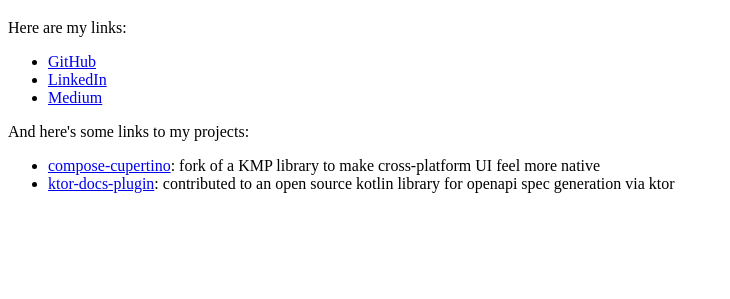
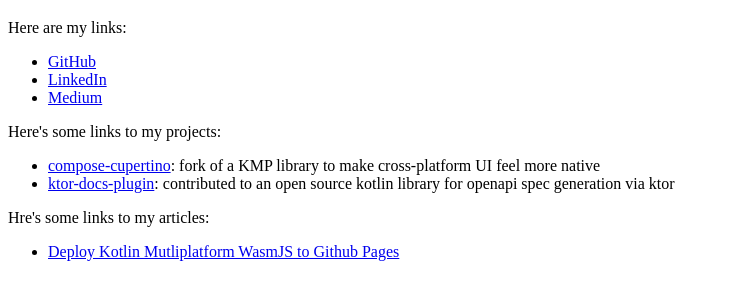
Before and after one commit to slanos/scottlanoue-site, a plain HTML site: page index.html in a window 1280 px wide. Shown: the part 61-360 px from the top of the page, without its empty margins (0-730 px from the left). Drawn offline with Linux system fonts and the light colour scheme.

Commit message:
feat: add links to article

```diff
--- a/index.html
+++ b/index.html
@@ -13,9 +13,14 @@
     </ul>
 
 
-    <p>And here's some links to my projects:</p>
+    <p>Here's some links to my projects:</p>
     <ul>
         <li><a href="https://github.com/schott12521/compose-cupertino">compose-cupertino</a>: fork of a KMP library to make cross-platform UI feel more native</li>
         <li><a href="https://github.com/tabilzad/ktor-docs-plugin">ktor-docs-plugin</a>: contributed to an open source kotlin library for openapi spec generation via ktor</li>
     </ul>
+
+    <p>Hre's some links to my articles:</p>
+    <ul>
+        <li><a href="https://medium.com/@schott12521/deploy-kotlin-mutliplatform-wasmjs-to-github-pages-fe295d8b420f">Deploy Kotlin Mutliplatform WasmJS to Github Pages</a></li>
+    </ul>
 </body>
```
